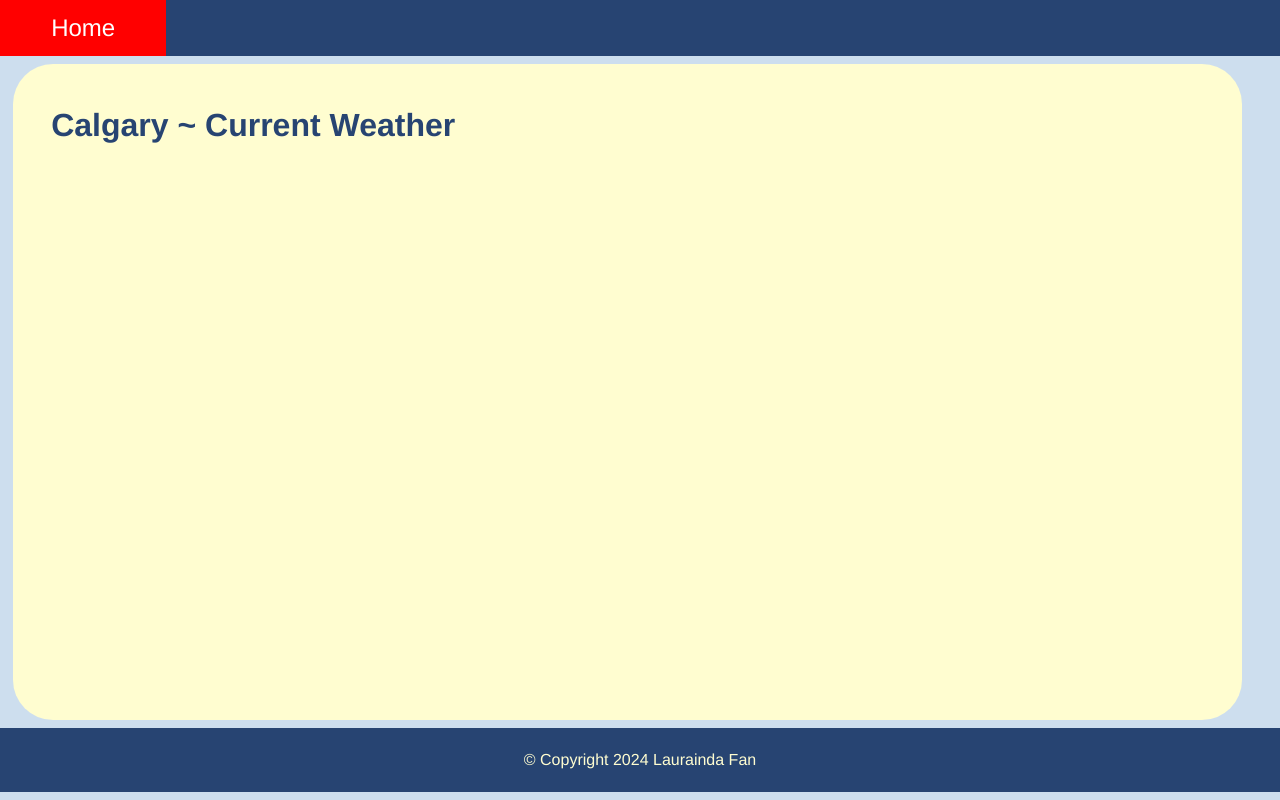
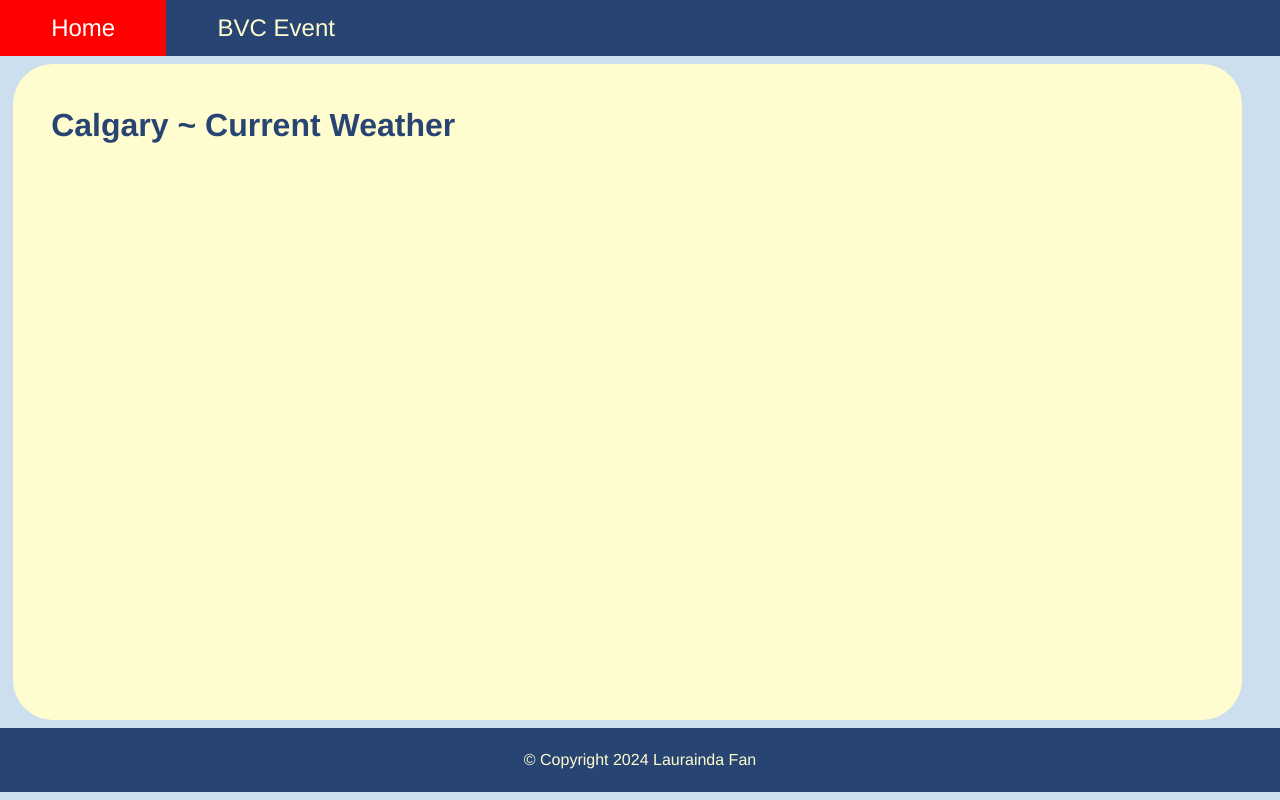
Before and after one commit to laura-bvc/SODV1201-A02-1, a plain HTML site: page index.html in a window 1280 px wide. Drawn offline with nearby package versions, Linux system fonts and the light colour scheme; no server answers.

Commit message:
V1.1 Add link to /SODV1201-A02-2-a/

```diff
--- a/index.html
+++ b/index.html
@@ -20,8 +20,8 @@
 
 		<div id="navbar">
 			<a class="active" href="index.html">Home</a>
+			<a href="../SODV1201-A02-2-a/">BVC Event</a>
 			<!--
-			<a href="#">empty</a>
 			<a href="#">empty</a>
 			<a href="weather.html">Weather</a>
 			-->
--- a/scripts.js
+++ b/scripts.js
@@ -28,7 +28,7 @@ $(document).ready(function(){
     .then(data => data.json())
     .then(json => parseCurr(json))
 
-});
+
 
 	function parseCurr(json) {
 		const currData = {
@@ -53,3 +53,5 @@ $(document).ready(function(){
 
 
 	}
+
+});
```
